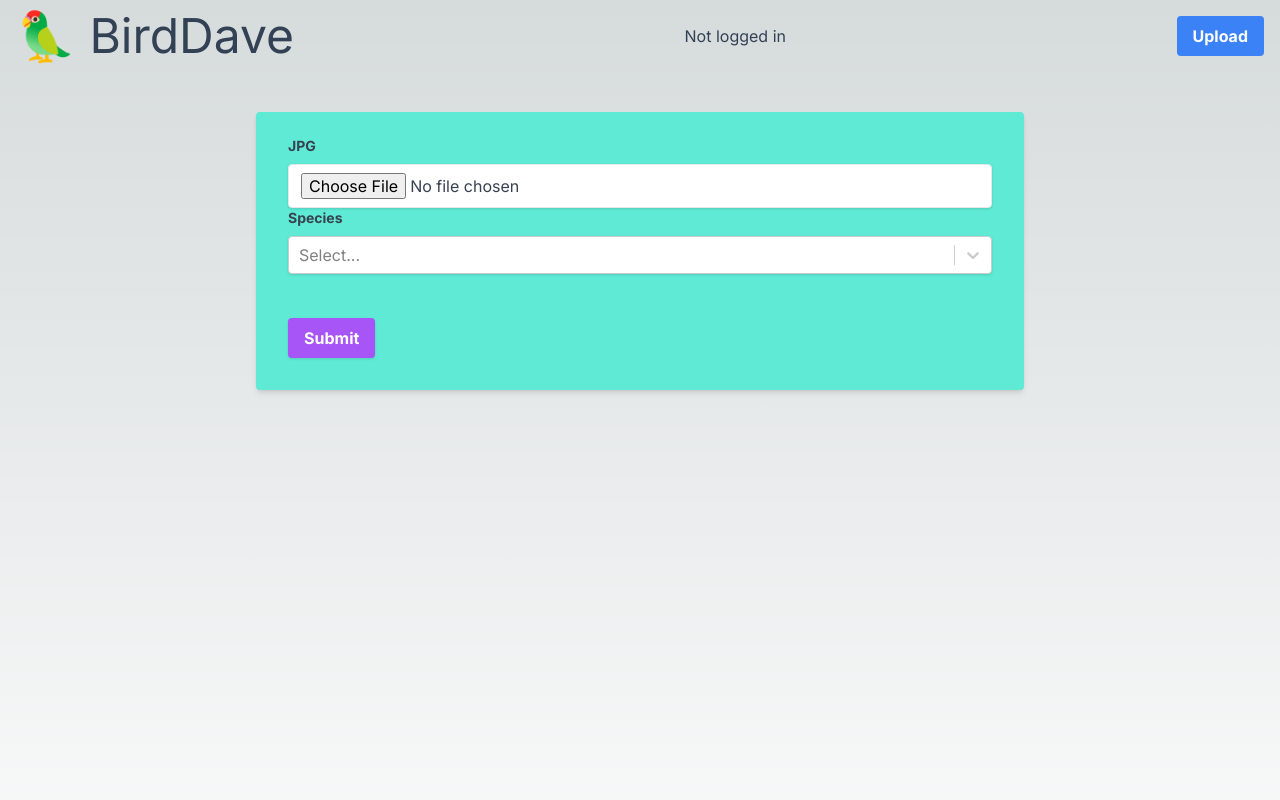
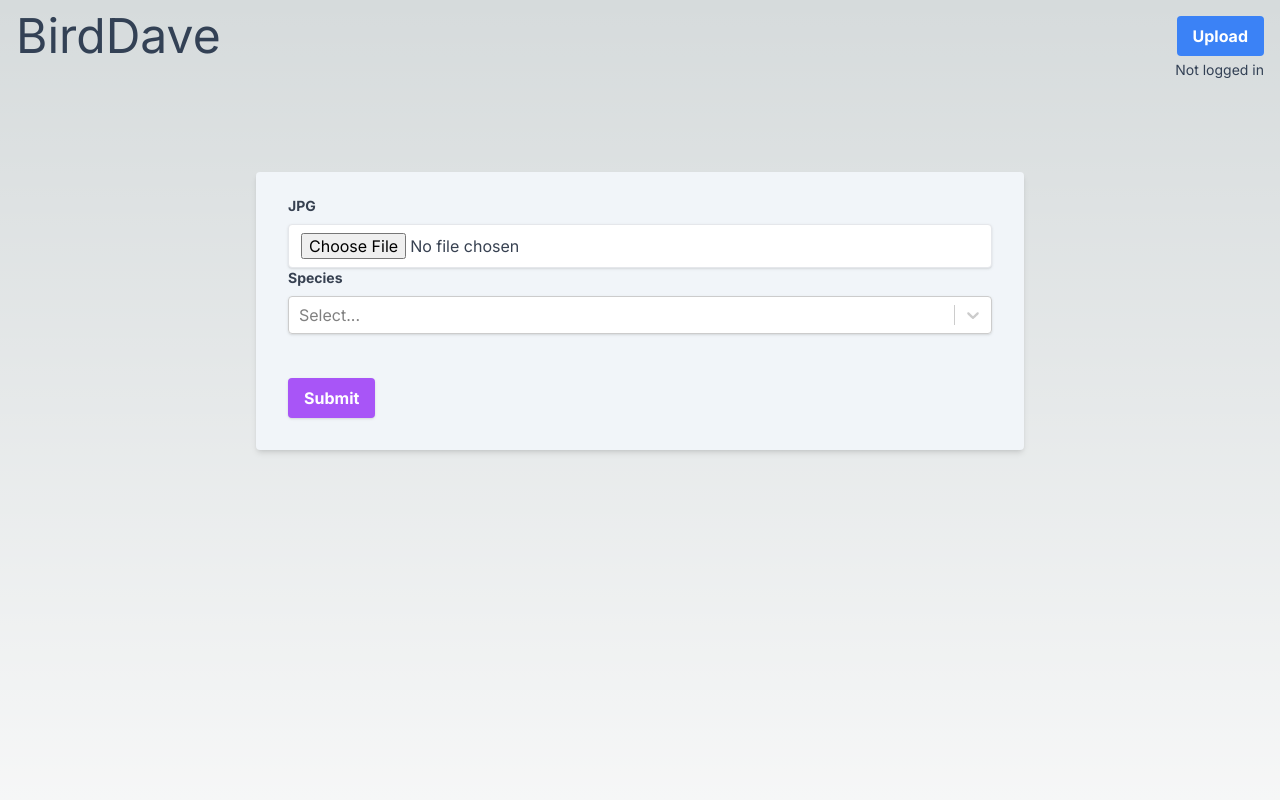
Before and after one commit to condad/birddave, a Next.js app: page /upload in a window 1280 px wide. Shown: the top 800 px of the page. Built offline with nearby package versions, Linux system fonts and the light colour scheme; no server answers; what aws-jwt-verify would draw is missing.

Commit message:
Cosmetic improvements

```diff
--- a/app/AuthStatus.tsx
+++ b/app/AuthStatus.tsx
@@ -5,5 +5,5 @@ import { type User } from "./types";
 import { useEffect } from "react";
 
 export function AuthStatus({ currentUser }: { currentUser: User | null }) {
-  return <div>{currentUser === null ? "Not logged in" : `Logged in as ${currentUser.email}`}</div>;
+  return <div className="text-sm">{currentUser === null ? "Not logged in" : "Logged in as " + currentUser.email}</div>;
 }
--- a/app/[id]/DetailPanel.tsx
+++ b/app/[id]/DetailPanel.tsx
@@ -13,13 +13,15 @@ export default function DetailPanel({
   deletePhoto: (id: string) => void;
 }) {
   const currentUserIsAuthor = currentUser != null && author.email == currentUser.email;
+  const uploadDate = new Date(bird.uploadedAt);
 
   return (
     <>
-      <h1>🦜 {bird.commonName}</h1>
-      <h1>📖 {bird.species}</h1>
-      <h1>🗓️ {bird.uploadedAt}</h1>
-      <h2>📷 {author.email}</h2>
+      <h1 className="text-lg font-bold">{bird.commonName}</h1>
+      <h1 className="font-thin italic">({bird.species})</h1>
+      <br />
+      <h2 className="text-sm font-thin">By {author.email}</h2>
+      <h2 className="text-sm font-thin">on {uploadDate.toDateString()}</h2>
       {currentUserIsAuthor && (
         <button
           onClick={() => deletePhoto(bird.id)}
--- a/app/[id]/page.tsx
+++ b/app/[id]/page.tsx
@@ -65,11 +65,11 @@ export default async function Page({ params }) {
   const author = parseUserCommandOutput(userResp);
 
   return (
-    <div className="container mx-auto grid grid-cols-7">
-      <div className="col-span-5">
-        <Image src={birdImageURL} alt="" width={1000} height={1000} className="w-full" layout="responsive" />
+    <div className="container mx-auto h-screen flex flex-row flex-wrap">
+      <div className="flex-auto relative basis-3/4 h-3/4">
+        <Image src={birdImageURL} alt="" className="object-cover" fill />
       </div>
-      <div className="col-span-2 pl-10">
+      <div className="flex-auto pl-5">
         <DetailPanel bird={bird} author={author} currentUser={currentUser} deletePhoto={deletePhoto} />
       </div>
     </div>
--- a/app/layout.tsx
+++ b/app/layout.tsx
@@ -18,21 +18,22 @@ export default async function RootLayout({ children }) {
   return (
     <html lang="en" className="w-full">
       <body className={`${inter.className} w-full min-h-screen max-w-screen overflow-x-hidden`}>
-        <header className="text-slate-700 w-full flex justify-center py-3 px-4">
+        <header className="text-slate-700 w-full py-3 px-4">
           <div className="container mx-auto flex flex-row justify-between items-center">
             <Link href="/" className="text-5xl">
-              🦜 BirdDave
+              BirdDave
             </Link>
-
-            <AuthStatus currentUser={currentUser} />
 
             <Link href="/upload">
               <button className="bg-blue-500 hover:bg-blue-700 text-white font-bold py-2 px-4 rounded">Upload</button>
             </Link>
           </div>
+          <div className="container mx-auto flex flex-row justify-end">
+            <AuthStatus currentUser={currentUser} />
+          </div>
         </header>
 
-        <main className="my-10 w-full px-4 min-h-screen">{children}</main>
+        <main className="my-2 w-full px-4 min-h-screen">{children}</main>
 
         <footer className="py-3 text-center">The end</footer>
       </body>
--- a/app/upload/form.tsx
+++ b/app/upload/form.tsx
@@ -24,7 +24,7 @@ export function Form({ uploadPicture }) {
   return (
     <form
       action={uploadPicture}
-      className="mx-24 bg-teal-300 shadow-md rounded pt-6 pb-8 mb-4 px-8 max-w-screen-md mx-auto">
+      className="mx-24 my-20 bg-slate-100 shadow-md rounded pt-6 pb-8 mb-4 px-8 max-w-screen-md mx-auto">
       <label htmlFor="file" className="block text-gray-700 text-sm font-bold mb-2">
         JPG
       </label>
```
